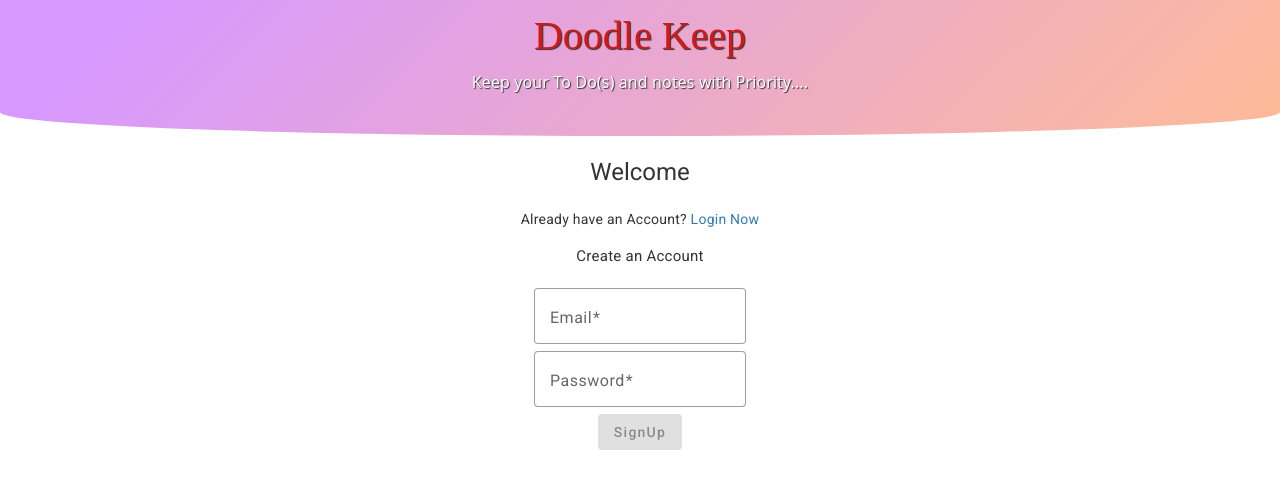
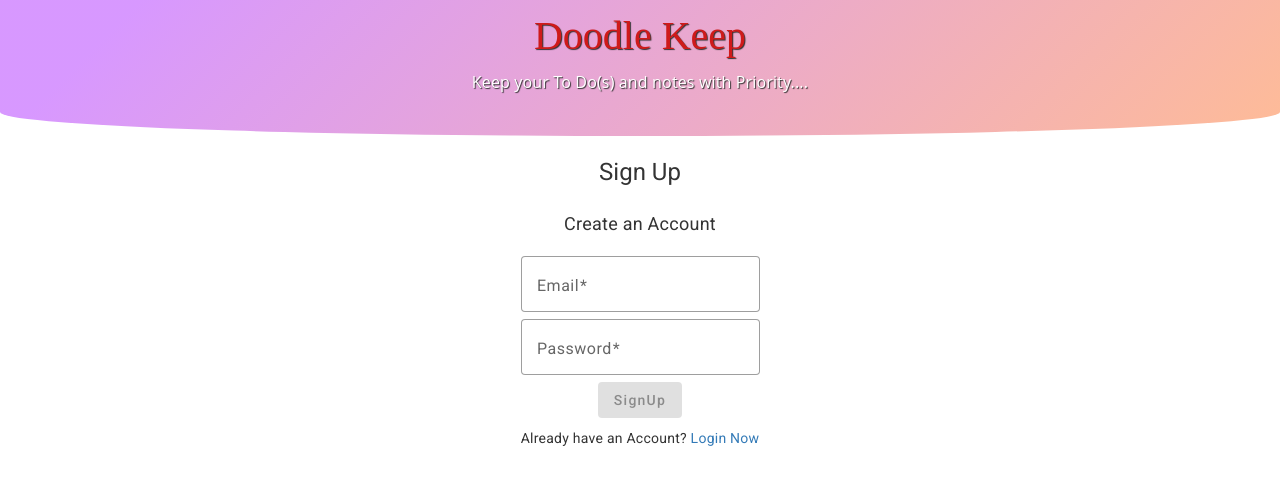
Before and after one commit to grraghav120/DoodleKeep, an Angular app: page /welcome in a window 1280 px wide. Shown: the top 488 px of the page. Built offline with nearby package versions, Linux system fonts and the light colour scheme.

Commit message:
edit issue fixed

```diff
--- a/src/app/add-task/add-task.component.html
+++ b/src/app/add-task/add-task.component.html
@@ -1,6 +1,7 @@
 <div class="container addT">
   <div>
-    <h1 style="text-align: center">Add Your Note</h1>
+    <div *ngIf="!isEdit"><h1 style="text-align: center">Add Your Note</h1></div>
+    <div *ngIf="isEdit"><h1 style="text-align: center">Edit Your Note</h1></div>
     <form class="example-form" [formGroup]="myForm">
       <div>
         <mat-form-field class="example-full-width" appearance="outline">
--- a/src/app/add-task/add-task.component.ts
+++ b/src/app/add-task/add-task.component.ts
@@ -1,7 +1,7 @@
 import { HttpClient } from '@angular/common/http';
 import { Component, OnInit } from '@angular/core';
 import { FormControl, FormGroup, Validators } from '@angular/forms';
-import { Router, Routes } from '@angular/router';
+import { ActivatedRoute, Params, Router, Routes } from '@angular/router';
 import { DataService } from '../data.service';
 import { MatSnackBar, MatSnackBarRef } from '@angular/material/snack-bar';
 @Component({
@@ -16,7 +16,8 @@ export class AddTaskComponent implements OnInit {
     private route: Router,
     private http: HttpClient,
     private data: DataService,
-    private _snackBar: MatSnackBar
+    private _snackBar: MatSnackBar,
+    public actiRoute:ActivatedRoute,
   ) {
     if(this.data.isEdit){
       this.isEdit=true;
@@ -59,6 +60,7 @@ export class AddTaskComponent implements OnInit {
   }
 
   onEditingTask(){
+
     this.data.onEditingNote(this.myForm.value).subscribe((res)=>{
       if(res){
         console.log(res);
@@ -66,7 +68,8 @@ export class AddTaskComponent implements OnInit {
         this.openSnackBar("Task Edit SuccessFully","X");
       }
       else{
-        console.log('error');
+        this.openSnackBar(`Something Went Wrong! please try
+        again`,"X");
       }
     })
     this.data.isEdit=false;
--- a/src/app/welcome/welcome.component.css
+++ b/src/app/welcome/welcome.component.css
@@ -13,7 +13,7 @@
     justify-content: center;
 }
 .intro p{
-	margin-top: 5px;
+	margin-top: 10px;
 }
 
 .intro a{
@@ -25,5 +25,7 @@
     color: red;
     margin-top: -15px;
     padding-left: 2px;
-    transition: .5s;
 }
+.mat-mdc-form-field{
+    width: 100% !important;
+}
--- a/src/app/welcome/welcome.component.html
+++ b/src/app/welcome/welcome.component.html
@@ -1,18 +1,13 @@
 <app-header></app-header>
-<div class="wels"><h1>Welcome</h1></div>
+<div class="wels" *ngIf="!isLoging"><h1>Sign Up</h1></div>
+<div class="wels" *ngIf="isLoging"><h1>Login</h1></div>
 <div class="intro" *ngIf="!isLoging">
-  <p>Already have an Account? <a (click)="onSwitch()">Login Now</a></p>
-</div>
-<div class="intro" *ngIf="!isLoging">
-  <p style="font-size: 15px">Create an Account</p>
-</div>
-<div class="intro" *ngIf="isLoging">
-  <p>New User? <a (click)="onSwitch()">Sign Up</a></p>
+  <p style="font-size: 18px">Create an Account</p>
 </div>
 <div class="wels">
   <form class="example-form" [formGroup]="welcomeForm">
     <div>
-      <mat-form-field class="example-full-width" appearance="outline">
+      <mat-form-field appearance="outline">
         <mat-label>Email</mat-label>
         <input
           type="email"
@@ -65,5 +60,11 @@
         {{ isLoging ? "Login" : "SignUp" }}
       </button>
     </div>
+    <div class="intro" *ngIf="!isLoging">
+      <p>Already have an Account? <a (click)="onSwitch()">Login Now</a></p>
+    </div>
+    <div class="intro" *ngIf="isLoging">
+      <p>New User? <a (click)="onSwitch()">Sign Up</a></p>
+    </div>
   </form>
 </div>
```
